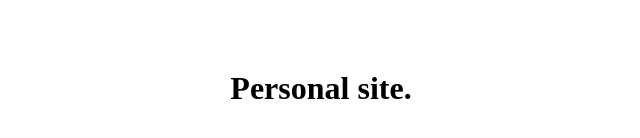
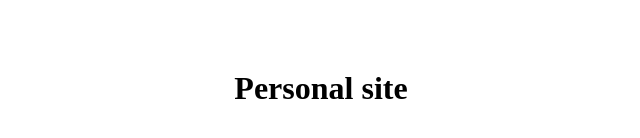
Before and after one commit to Ethanb75/homelab, a website built with Vite: page personal-web-app/index.html in a window 1280 px wide. Shown: the part 312-450 px from the top of the page, 319-959 px from the left. Built offline with nearby package versions, Linux system fonts and the light colour scheme; files whose address does not match are found by name.

Commit message:
building?

```diff
--- a/personal-web-app/index.html
+++ b/personal-web-app/index.html
@@ -10,7 +10,7 @@
   </head>
   <body>
     <wrapper>
-      <h1>Personal site.</h1>
+      <h1>Personal site</h1>
     </wrapper>
   </body>
 </html>
```
Also changed, not shown: 1 other file.
